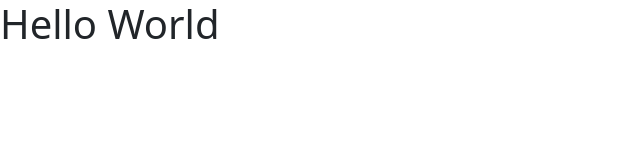
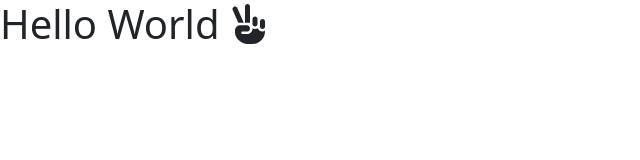
Before and after one commit to omermecitoglu/ts-next-bootstrap-fontawesome, a Next.js app: page / in a window 1280 px wide. Shown: the top 160 px of the page, without its empty margins (0-640 px from the left). Built offline with nearby package versions, Linux system fonts and the light colour scheme.

Commit message:
add font-awesome

```diff
--- a/package.json
+++ b/package.json
@@ -13,6 +13,10 @@
     "start": "next start"
   },
   "dependencies": {
+    "@fortawesome/fontawesome-svg-core": "^6.4.2",
+    "@fortawesome/free-brands-svg-icons": "^6.4.2",
+    "@fortawesome/free-solid-svg-icons": "^6.4.2",
+    "@fortawesome/react-fontawesome": "^0.2.0",
     "bootstrap": "^5.3.2",
     "next": "^13.5.3",
     "react": "^18.2.0",
--- a/src/app/page.tsx
+++ b/src/app/page.tsx
@@ -1,7 +1,9 @@
+import { faHandPeace } from "@fortawesome/free-solid-svg-icons/faHandPeace";
+import { FontAwesomeIcon } from "@fortawesome/react-fontawesome";
 import React from "react";
 
 const Page = () => (
-  <h1>Hello World</h1>
+  <h1>Hello World <FontAwesomeIcon icon={faHandPeace} /></h1>
 );
 
 export default Page;
--- a/src/components/AppLayout.tsx
+++ b/src/components/AppLayout.tsx
@@ -1,5 +1,9 @@
 import "~/styles/custom-bootstrap.scss";
+import "@fortawesome/fontawesome-svg-core/styles.css";
+import { config } from "@fortawesome/fontawesome-svg-core";
 import React, { type ReactNode } from "react";
+
+config.autoAddCss = false;
 
 type AppLayoutProps = {
   children: ReactNode,
```
Also changed, not shown: 1 other file (tests, documents, lock files or other folders).
